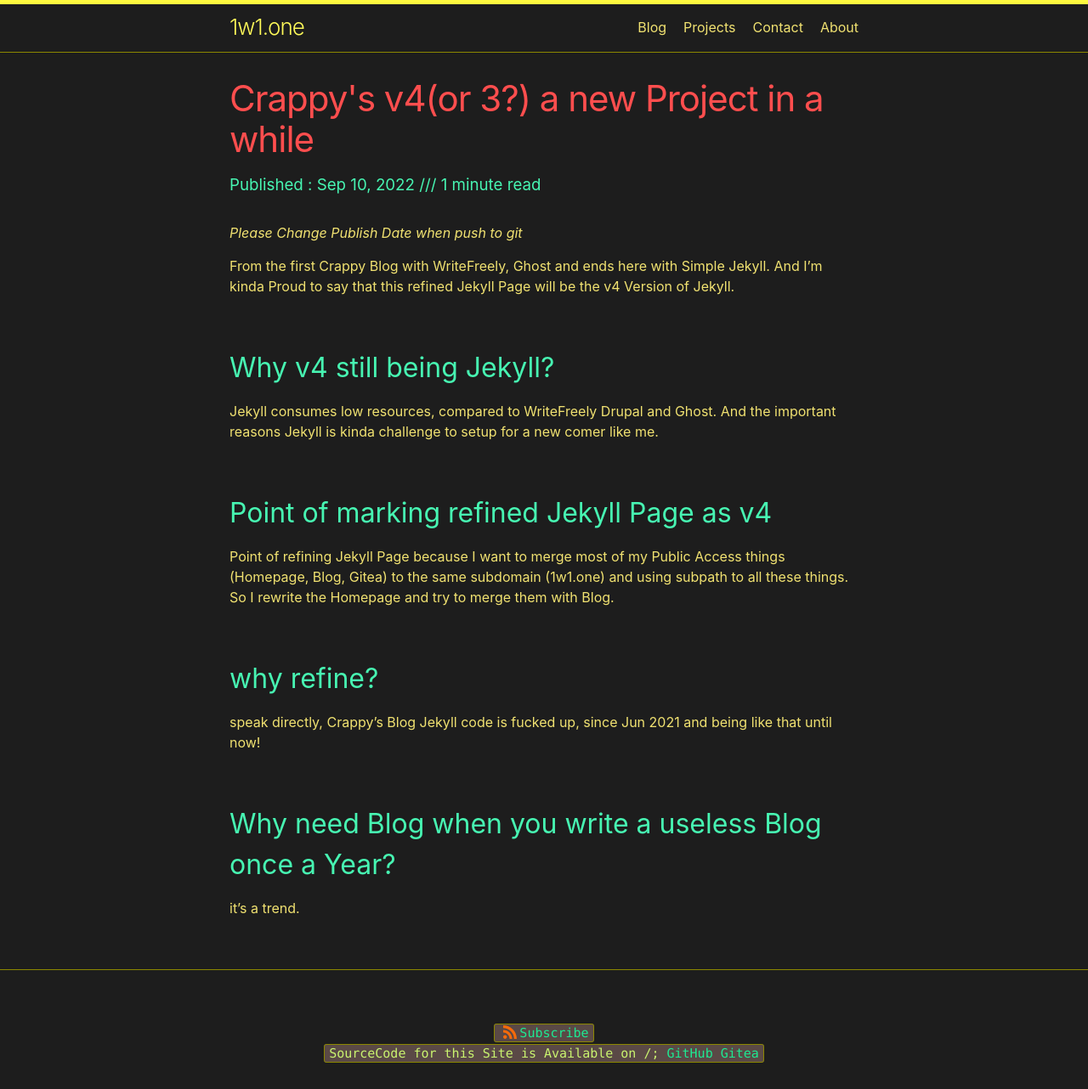
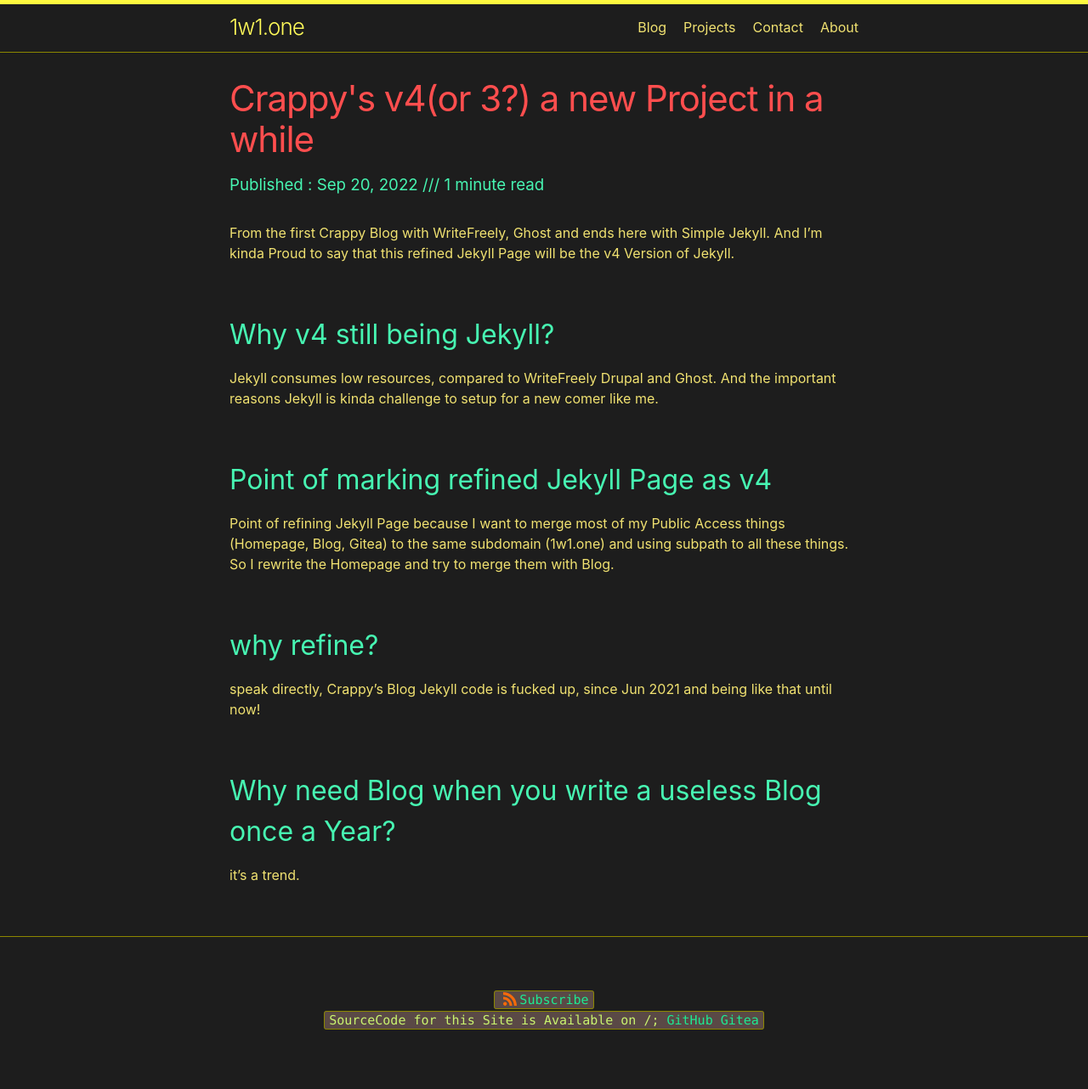
Before and after one commit to minoplhy/crappy-jekyll, a Jekyll site: the page built from _posts/2022-09-20-v4-crappy.markdown, in a window 1280 px wide. Shown: the whole page at 85% size. Built offline with Jekyll 4.4.1, drawn with Linux system fonts in a browser that asks for light colours; after the commit the page ends 1243 px from its top, so only the background shows below that.

Commit message:
Blog : 2022-09-20 Crappy v4

```diff
--- a/_posts/2022-09-01-v4-crappy.markdown
+++ b/_posts/2022-09-20-v4-crappy.markdown
@@ -1,11 +1,10 @@
 ---
 layout: post
 title:  "Crappy's v4(or 3?) a new Project in a while"
-date:   2022-09-10 12:00:00 +0000
+date:   2022-09-20 12:00:00 +0000
 categories: Blog
 ---
 
-*Please Change Publish Date when push to git*
 
 From the first Crappy Blog with WriteFreely, Ghost and ends here with Simple Jekyll.
 And I'm kinda Proud to say that this refined Jekyll Page will be the v4 Version of Jekyll.
```
